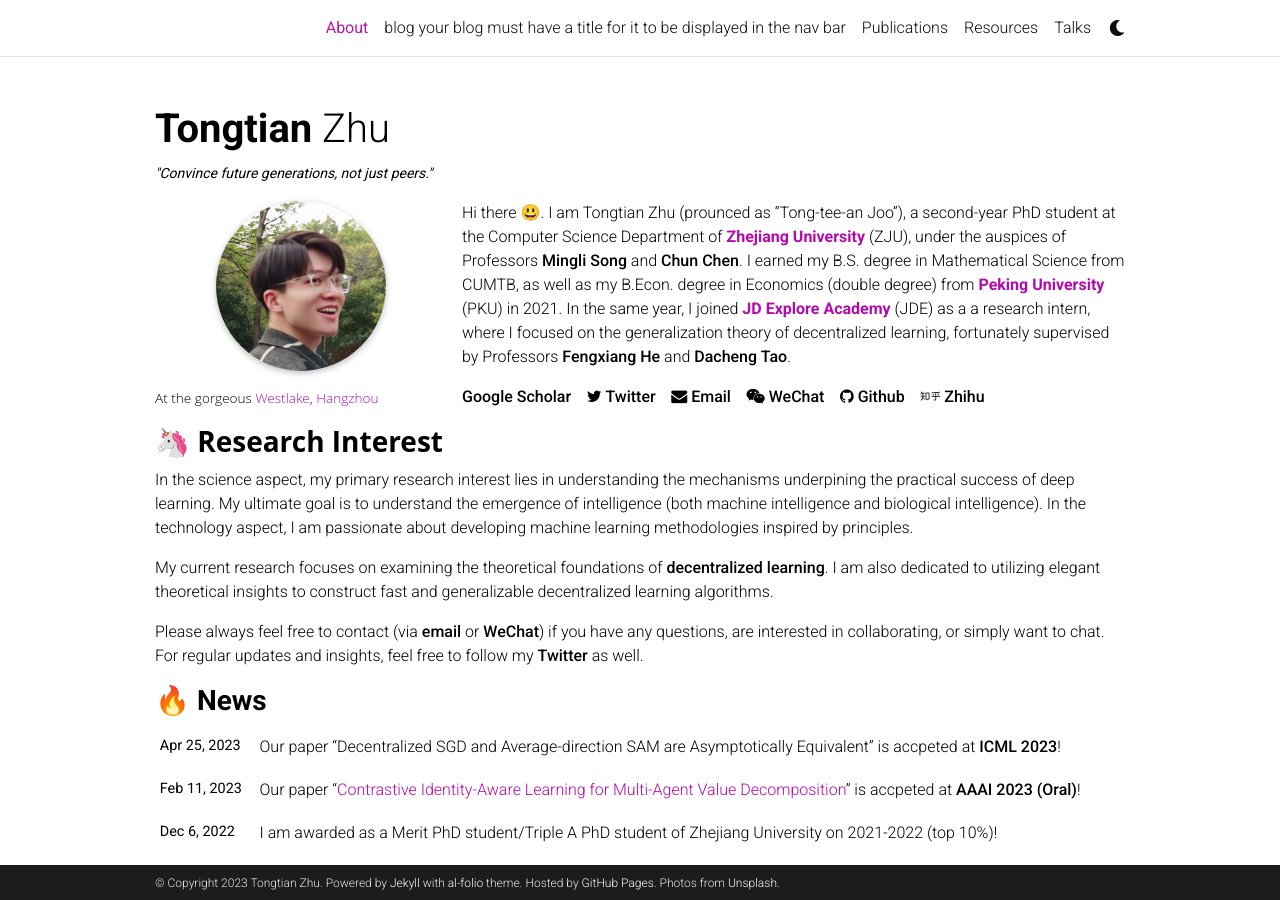
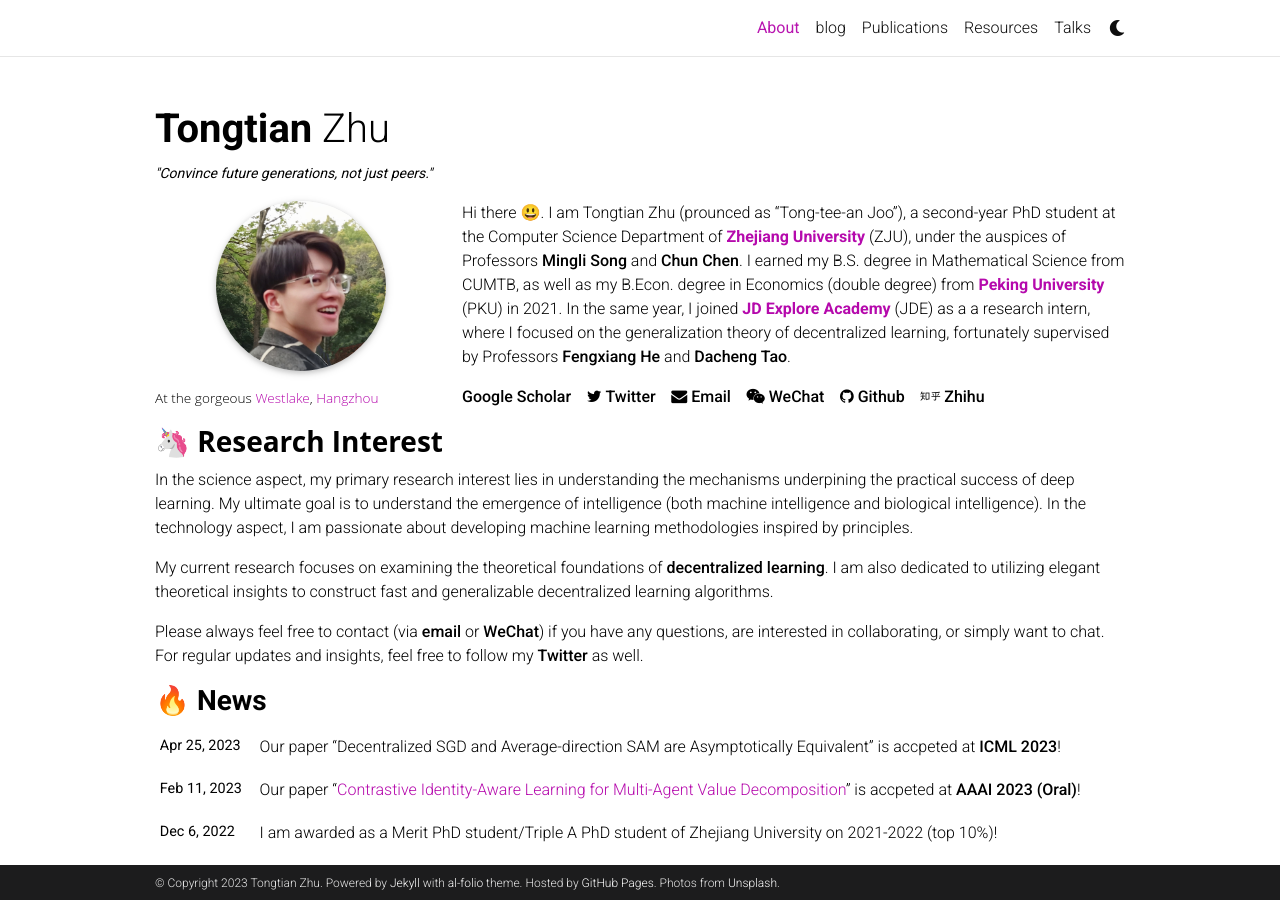
Before and after one commit to Raiden-Zhu/Raiden-Zhu.github.io, a Jekyll site: the page built from _pages/about.md, in a window 1280 px wide and 900 px high. Built offline with Jekyll 4.4.1, drawn with Linux system fonts in a browser that asks for light colours; full-size pictures stand in for the smaller copies a plugin makes; comment, search, counter and statistics services are not loaded; a style sheet for code colours, icons or effects is not loaded.

Commit message:
Update _config.yml

```diff
--- a/_config.yml
+++ b/_config.yml
@@ -121,7 +121,7 @@ bing_site_verification:  # out your bing-site-verification ID (Bing Webmaster)
 # -----------------------------------------------------------------------------
 
 blog_name: al-folio # blog_name will be displayed in your blog page
-blog_nav_title: blog  your blog must have a title for it to be displayed in the nav bar
+blog_nav_title: blog  #your blog must have a title for it to be displayed in the nav bar
 blog_description: a simple whitespace theme for academics
 permalink: /blog/:year/:title/
 
```
